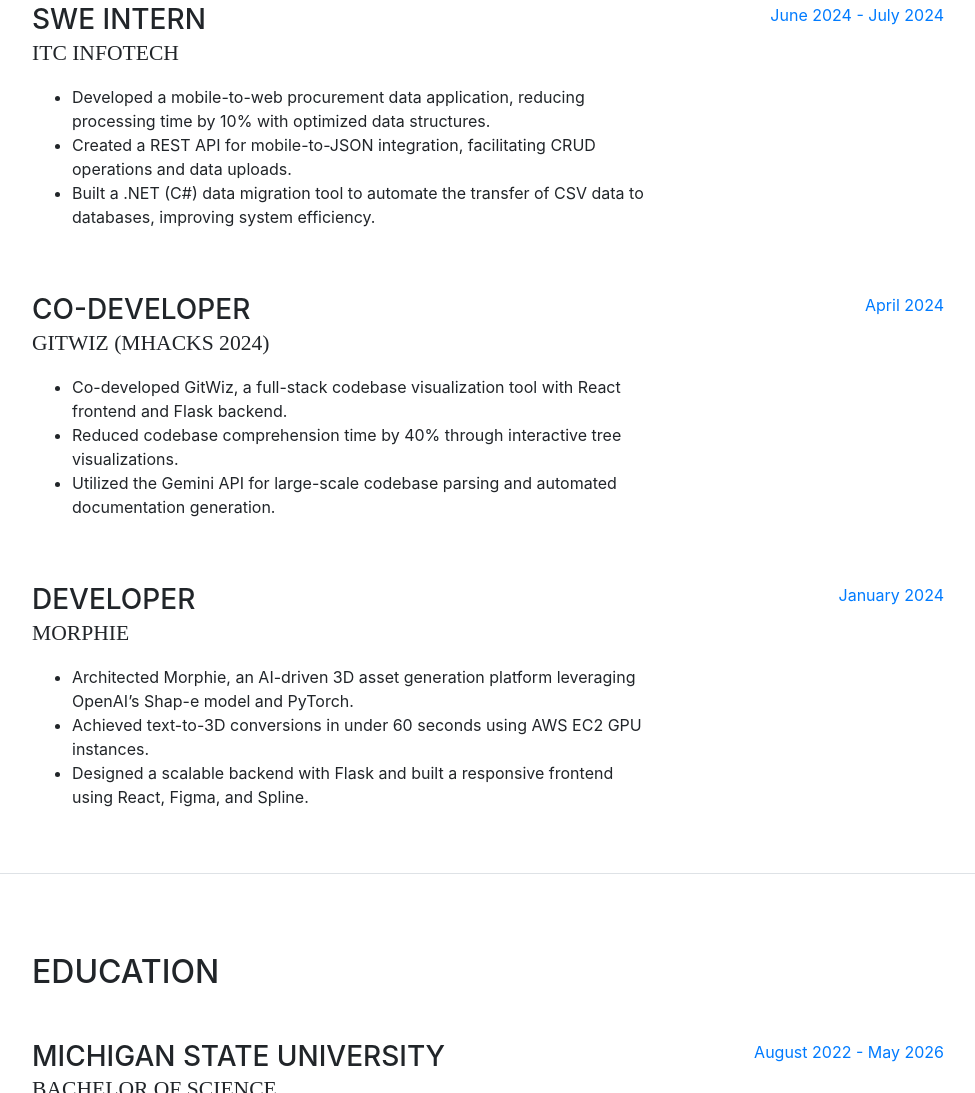
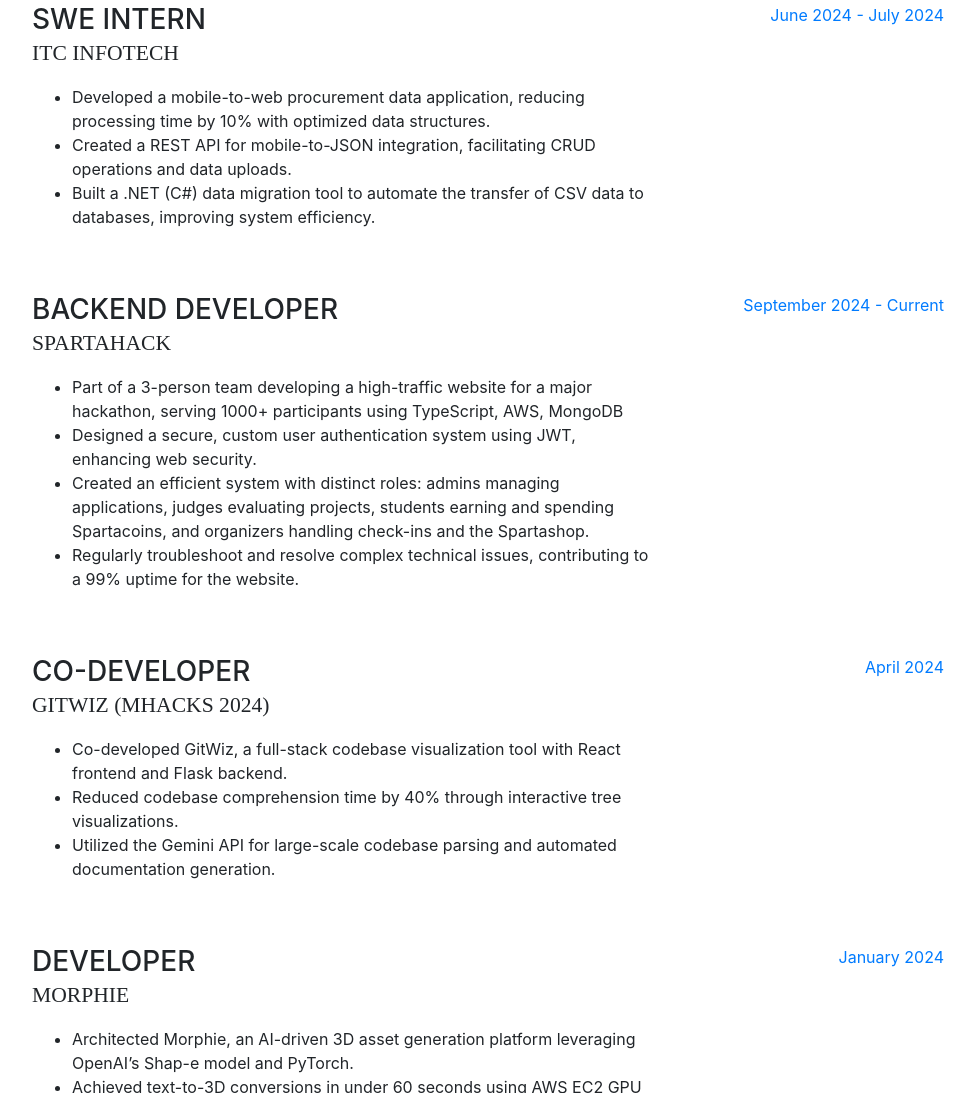
Before and after one commit to niharsaketh20/tem-port, a website with bundled scripts: page index.html in a window 1280 px wide. Shown: the part 1655-2748 px from the top of the page, without its empty margins (288-1263 px from the left). Built offline with nearby package versions, Linux system fonts and the light colour scheme; a web font is replaced by a local one.

Commit message:
updated content

```diff
--- a/index.html
+++ b/index.html
@@ -281,8 +281,27 @@
                 <li>Built a .NET (C#) data migration tool to automate the transfer of CSV data to databases, improving system efficiency.</li>
               </ul>
             </div>
+
             <div class="resume-date text-md-right">
               <span class="text-primary">June 2024 - July 2024</span>
+            </div>
+          </div>
+          <div class="resume-item d-flex flex-column flex-md-row mb-5">
+            <div class="resume-content mr-auto">
+              <h3 class="mb-0">Backend Developer</h3>
+              <div class="subheading mb-3">Spartahack</div>
+              <ul>
+                <li>Part of a 3-person team developing a high-traffic website for a major hackathon, serving 1000+
+                  participants using TypeScript, AWS, MongoDB</li>
+                <li>Designed a secure, custom user authentication system using JWT, enhancing web security.</li>
+                <li>Created an efficient system with distinct roles: admins managing applications, judges evaluating
+                  projects, students earning and spending Spartacoins, and organizers handling check-ins and the
+                  Spartashop.</li>
+                  <li>Regularly troubleshoot and resolve complex technical issues, contributing to a 99% uptime for the website.</li>
+            </div>
+
+            <div class="resume-date text-md-right">
+              <span class="text-primary">September 2024 - Current</span>
             </div>
           </div>
 
```
